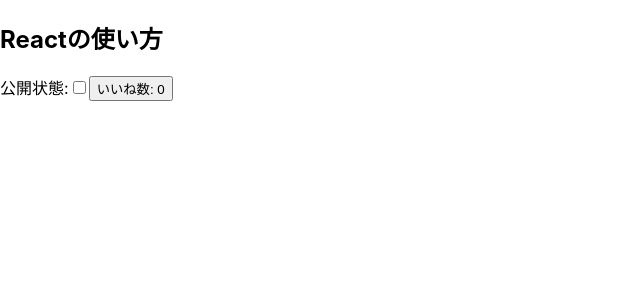
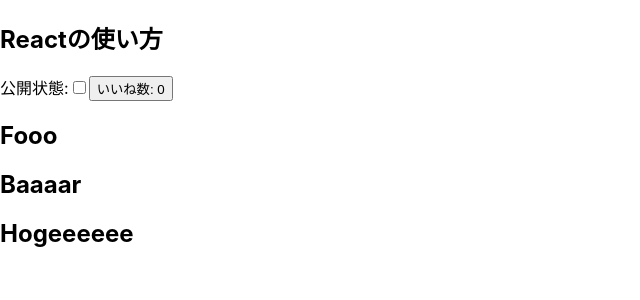
Before and after one commit to Yusuke-Takakura/torahack, a React (Create React App) app: page / in a window 1280 px wide. Shown: the top 300 px of the page, without its empty margins (0-640 px from the left). Built offline with nearby package versions, Linux system fonts and the light colour scheme.

Commit message:
第７回

```diff
--- a/src/Blog.jsx
+++ b/src/Blog.jsx
@@ -1,5 +1,10 @@
 import React from 'react';
 import Article from './Article';
+// import { Foo, Bar } from './components/FooBar'
+//下と同値
+//基本的には１ファイルに１モジュール
+import * as FooBar from './components/FooBar';
+import Hoge from './components/Hoge';
 
 //クラスコンポーネント　reactのcomponentを継承している
 class Blog extends React.Component {
@@ -63,6 +68,9 @@
                     toggle={() => this.togglePublished()}
                     count={this.state.count}
                 />
+                <FooBar.Foo />
+                <FooBar.Bar />
+                <Hoge />
             </>
         )
     }
--- /dev/null
+++ b/src/components/FooBar.jsx
@@ -0,0 +1,9 @@
+import React from 'react';
+
+export function Foo() {
+    return (<h2>Fooo</h2>)
+}
+
+export const Bar = () => {
+    return (<h2>Baaaar</h2>)
+}
--- /dev/null
+++ b/src/components/Hoge.jsx
@@ -0,0 +1,7 @@
+import React from 'react';
+
+export default class Hoge extends React.Component {
+    render() {
+        return (<h2>Hogeeeeee</h2>)
+    }
+}
```
